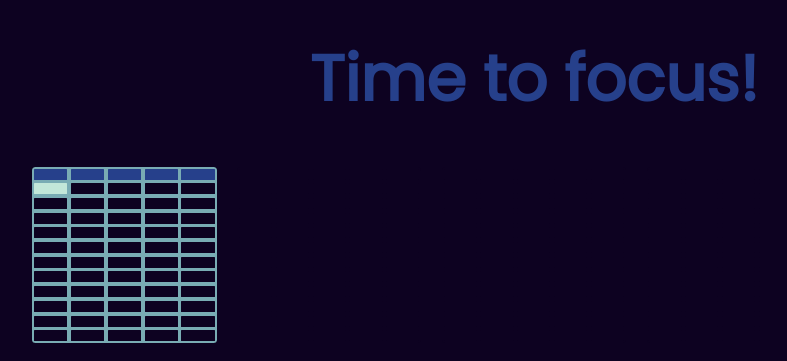
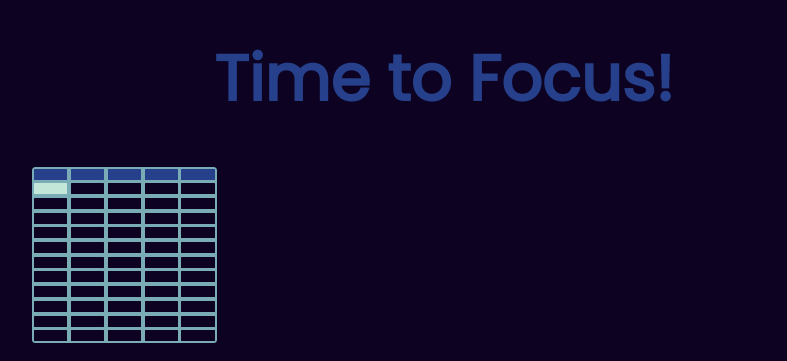
Before and after one commit to SusieHatter/my-pomodoro, a plain HTML site: page index.html in a window 1280 px wide. Shown: the whole page, without its empty margins (106-893 px from the left). Drawn offline with Linux system fonts and the light colour scheme.

Commit message:
Add typewriter effect and sound effect

```diff
--- a/app.js
+++ b/app.js
@@ -3,14 +3,16 @@ const TOTAL_SEC = 60;
 const SECOND_VALUE = 1000;
 const MINUTE_VALUE = SECOND_VALUE * 60;
 
+const TICK = new Audio("tick.wav");
+
 function createSecondTile(second) {
-  console.log(second);
   const secondTile = document.createElement("div");
   secondTile.classList.add("second-tile");
   setTimeout(function () {
     secondTile.classList.add("second-tile-active");
   }, SECOND_VALUE * (second - 1));
   setTimeout(function () {
+    TICK.play();
     secondTile.classList.remove("second-tile-active");
     secondTile.classList.add("second-tile-passed");
   }, SECOND_VALUE * second);
@@ -19,12 +21,10 @@ function createSecondTile(second) {
 
 function createMinuteTile(minute) {
   const minuteTile = document.createElement("div");
-
   for (let second = 1; second <= TOTAL_SEC; second++) {
     const secondTile = createSecondTile(second + (minute - 1) * TOTAL_SEC);
     minuteTile.appendChild(secondTile);
   }
-
   minuteTile.classList.add("minute-tile");
   setTimeout(function () {
     minuteTile.classList.add("minute-tile-active");
@@ -36,9 +36,24 @@ function createMinuteTile(minute) {
   return minuteTile;
 }
 
+function wait(ms) {
+  return new Promise((resolve) => setTimeout(resolve, ms));
+}
+
+async function typeWrite(el, text, interval) {
+  for (let i = 0; i < text.length; i++) {
+    el.innerHTML += text.charAt(i);
+    await wait(interval);
+  }
+}
+
 const timerEl = document.getElementById("timer");
-
 for (let minute = 1; minute <= TOTAL_MIN; minute++) {
   const minuteTile = createMinuteTile(minute);
   timerEl.appendChild(minuteTile);
 }
+
+const titleEl = document.getElementById("main-title");
+const titleText = "Time to Focus!";
+const typeInteral = 100;
+typeWrite(titleEl, titleText, typeInteral);
--- a/index.html
+++ b/index.html
@@ -15,7 +15,7 @@
   </head>
   <body>
     <div class="container">
-      <h1>Time to focus!</h1>
+      <h1 id="main-title"></h1>
       <div id="timer"></div>
     </div>
     <script src="app.js"></script>
--- a/styles.css
+++ b/styles.css
@@ -22,8 +22,9 @@ body {
 h1 {
   color: var(--second-passed);
   margin: 3% auto;
-  text-align: center;
+  text-align: left;
   font-size: 5vw;
+  width: 50vw;
 }
 
 .container {
```
Also changed, not shown: 1 other file.
